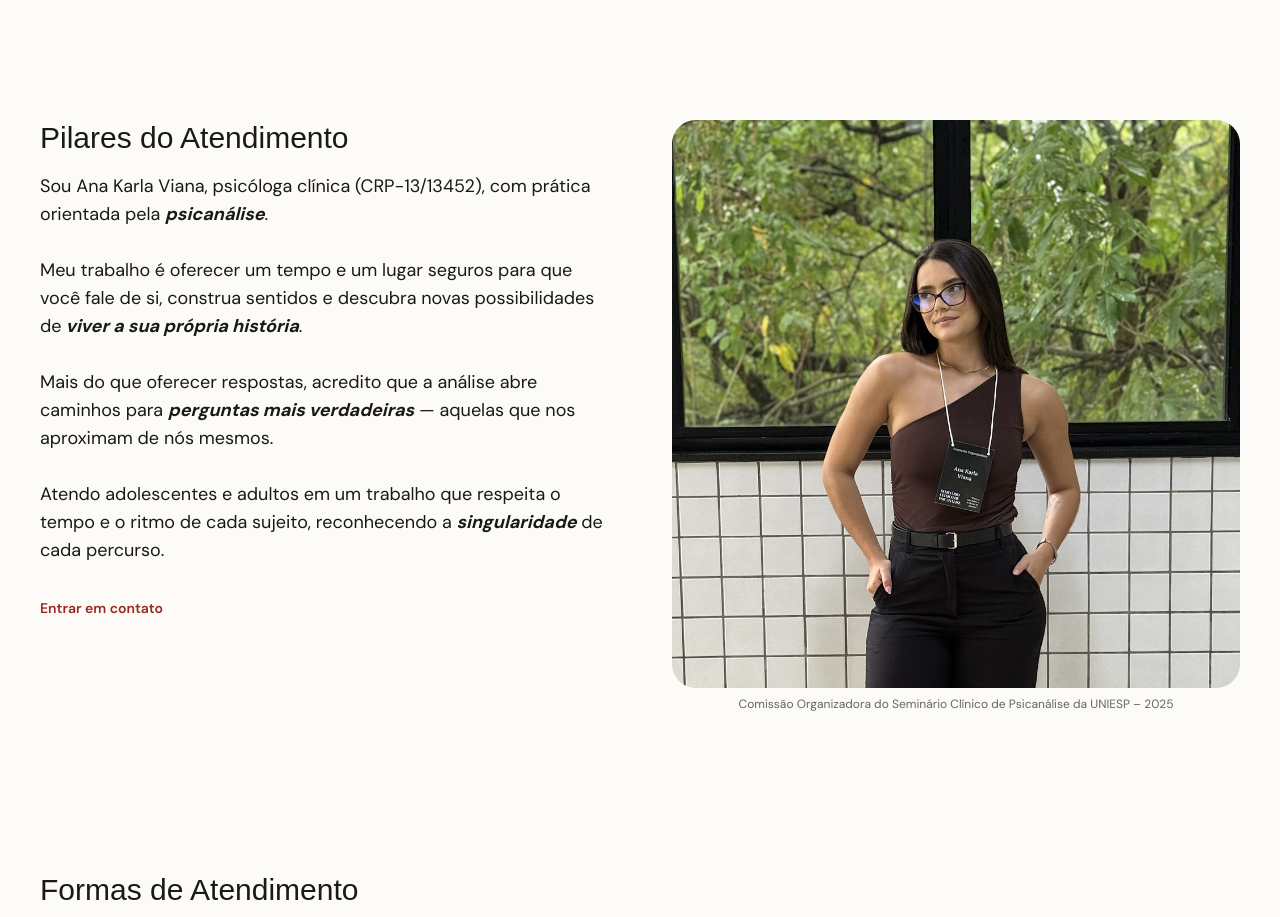
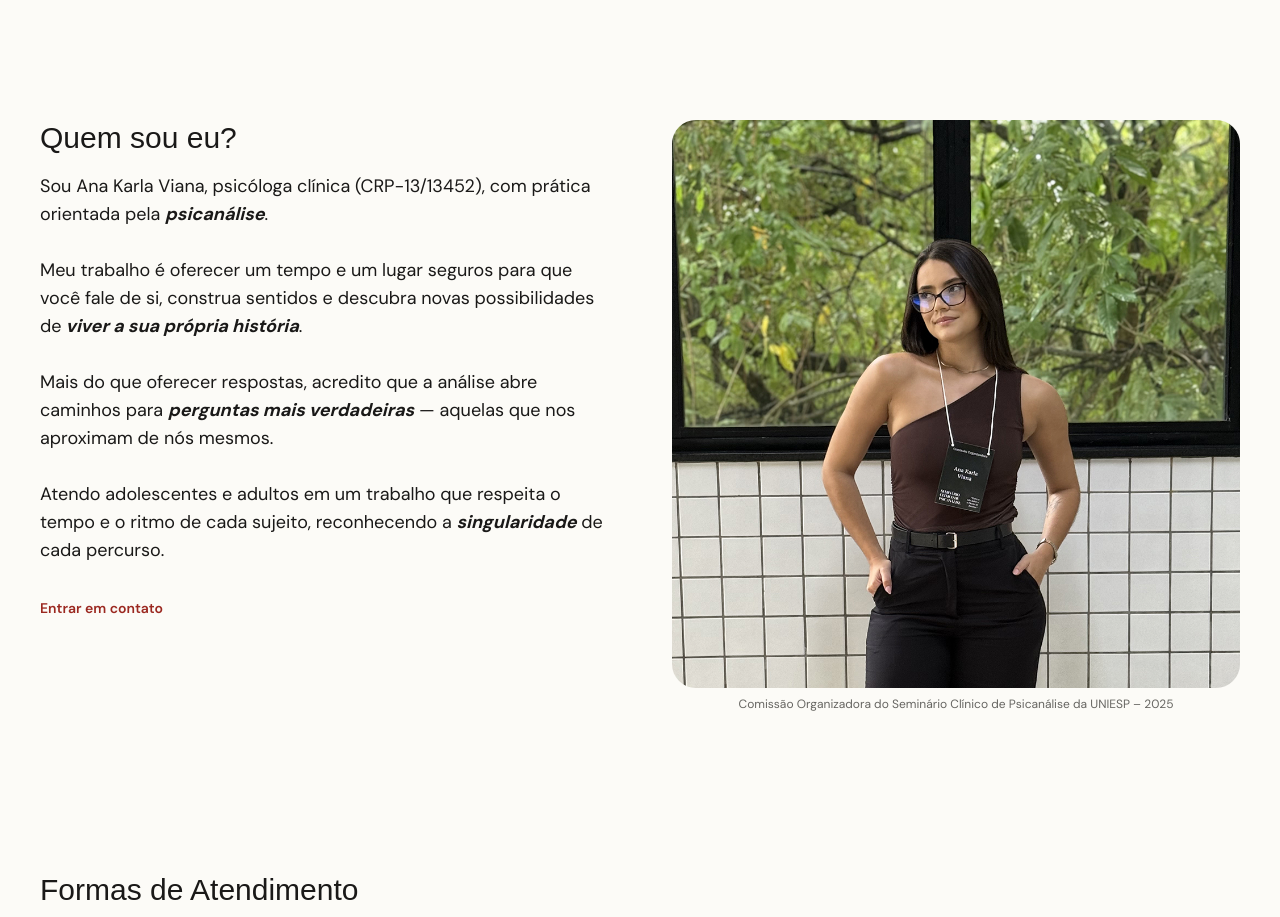
Before and after one commit to juan-alencar/psicanakarla, a Next.js app: page / in a window 1280 px wide. Shown: the part 1640-2557 px from the top of the page. Built offline with nearby package versions, Linux system fonts and the light colour scheme; a web font is replaced by a local one.

Commit message:
🔧 fix: update section title from "Pilares do Atendimento" to "Quem sou eu?" for clarity

```diff
--- a/src/app/page.tsx
+++ b/src/app/page.tsx
@@ -122,7 +122,7 @@ export default function Home() {
 
       <section className="py-20 flex flex-col md:flex-row gap-16">
         <div className="space-y-8 w-full">
-          <h2 className="font-serif text-3xl mb-4">Pilares do Atendimento</h2>
+          <h2 className="font-serif text-3xl mb-4">Quem sou eu?</h2>
           <p className="md:text-lg">
             Sou Ana Karla Viana, psicóloga clínica (CRP-13/13452), com prática
             orientada pela{" "}
```
